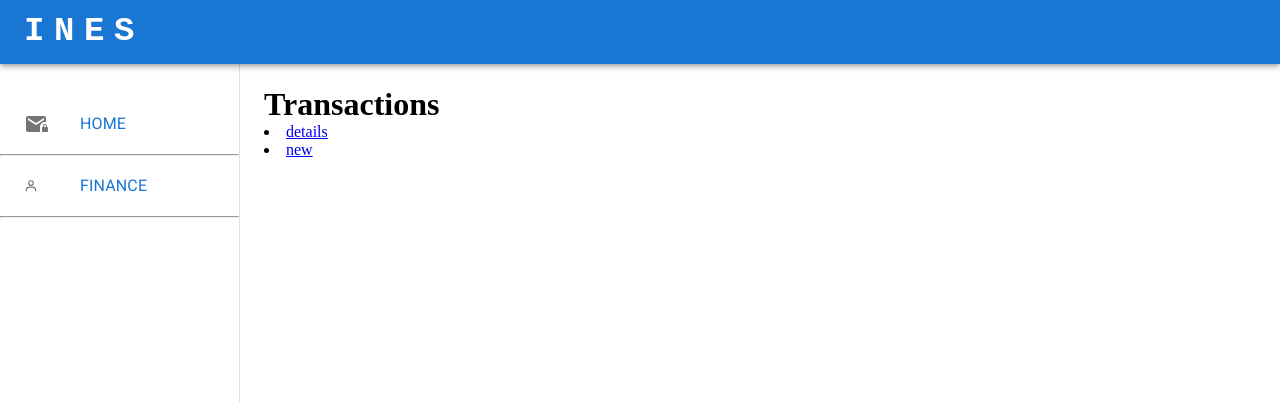
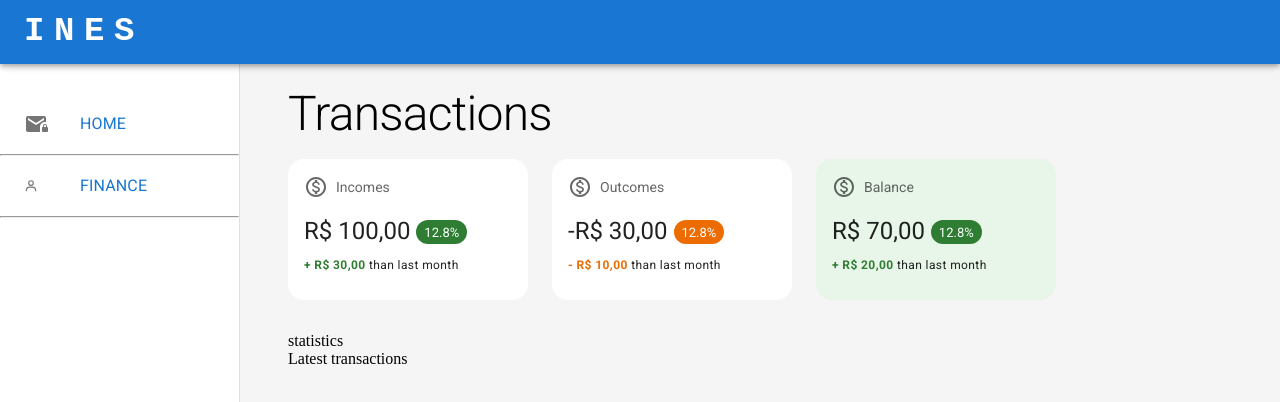
Before and after one commit to ines-erp/react-frontend, a React (Vite) app: page /finance/transactions in a window 1280 px wide. Shown: the top 402 px of the page. Built offline with nearby package versions, Linux system fonts and the light colour scheme.

Commit message:
Transactions cards and dashboard header

```diff
--- a/src/layouts/main/LayoutMenuAppbar.jsx
+++ b/src/layouts/main/LayoutMenuAppbar.jsx
@@ -10,6 +10,7 @@ import React from "react";
 import MenuIcon from "@mui/icons-material/Menu";
 import {RouterMainMenu} from "@/menu/index.jsx";
 import {Outlet} from "react-router-dom";
+import {grey} from "@mui/material/colors";
 
 const Offset = () => <Box sx={{height: '86px'}}/>
 
@@ -60,9 +61,10 @@ export const LayoutMenuAppbar = () => {
                 <RouterMainMenu/>
             </Drawer>
 
-            <Container maxWidth={false} id={"main"}>
+    <Container as={"main"} maxWidth={false} sx={{background:grey[100], marginBottom:0, minHeight:"100vh"}}>
                 <Offset/>
                 <Outlet />
+                <Offset/>
             </Container>
         </Box>
     )
--- a/src/pages/finance/transactions/index.jsx
+++ b/src/pages/finance/transactions/index.jsx
@@ -1,10 +1,96 @@
+import {Box, Card, CardContent, Chip, Container, Typography} from "@mui/material";
+import {MonetizationOnOutlined} from "@mui/icons-material";
+import {green, grey} from "@mui/material/colors"
+
 export const TransactionsDashboard = () => {
     return (
-        <>
-            <h1>Transactions</h1>
-            <li><a href="transactions/details">details</a></li>
-            <li><a href="transactions/new">new</a></li>
-        </>
+        <Container maxWidth={false}>
+            <Typography variant={"h1"} gutterBottom fontSize={"3rem"}>Transactions</Typography>
+
+            <Box sx={{display: "flex", gap: "24px", mb: "32px"}}>
+                <Card sx={{maxWidth: "240px", flex: 1, borderRadius: 4, border: "none"}} variant={"outlined"}>
+                    <CardContent>
+                        <Typography variant={"h3"} sx={{
+                            color: 'text.secondary',
+                            fontSize: 14,
+                            alignItems: "center",
+                            display: "flex",
+                            gap: "8px",
+                            mb: "16px"
+                        }}>
+                            <MonetizationOnOutlined/>
+                            Incomes
+                        </Typography>
+
+                        <Typography gutterBottom variant="h5" component="div">
+                            R$ 100,00 <Chip label="12.8%" color="success" size="small"></Chip>
+                        </Typography>
+
+                        <Typography variant="caption">
+                            <Typography variant="string" fontWeight="bold" color="success">+ R$ 30,00</Typography> than
+                            last month
+                        </Typography>
+                    </CardContent>
+                </Card>
+
+                <Card sx={{maxWidth: "240px", flex: 1, borderRadius: 4, border: "none"}} variant={"outlined"}>
+                    <CardContent>
+                        <Typography variant={"h3"} sx={{
+                            color: 'text.secondary',
+                            fontSize: 14,
+                            alignItems: "center",
+                            display: "flex",
+                            gap: "8px",
+                            mb: "16px"
+                        }}>
+                            <MonetizationOnOutlined/>
+                            Outcomes
+                        </Typography>
+
+                        <Typography gutterBottom variant="h5" component="div">
+                            -R$ 30,00 <Chip label="12.8%" color="warning" size="small"></Chip>
+                        </Typography>
+
+                        <Typography variant="caption">
+                            <Typography variant="string" fontWeight="bold" color="warning">- R$ 10,00</Typography> than
+                            last month
+                        </Typography>
+                    </CardContent>
+                </Card>
+
+                <Card sx={{maxWidth: "240px", flex: 1, borderRadius: 4, background: green[50], border: "none"}}
+                      variant={"outlined"}>
+                    <CardContent>
+                        <Typography variant={"h3"} sx={{
+                            color: 'text.secondary',
+                            fontSize: 14,
+                            alignItems: "center",
+                            display: "flex",
+                            gap: "8px",
+                            mb: "16px"
+                        }}>
+                            <MonetizationOnOutlined/>
+                            Balance
+                        </Typography>
+
+                        <Typography gutterBottom variant="h5" component="div">
+                            R$ 70,00 <Chip label="12.8%" color="success" size="small"></Chip>
+                        </Typography>
+
+                        <Typography variant="caption">
+                            <Typography variant="string" fontWeight="bold" color="success">+ R$ 20,00</Typography> than
+                            last month
+                        </Typography>
+                    </CardContent>
+
+                </Card>
+            </Box>
+
+            <div>statistics</div>
+
+            <div>Latest transactions</div>
+
+        </Container>
     )
 
 }
--- a/src/pages/finance/transactions/transactionsRoutes.jsx
+++ b/src/pages/finance/transactions/transactionsRoutes.jsx
@@ -3,6 +3,7 @@ import {TransactionsDashboard} from "@/pages/finance/transactions/index.jsx";
 
 export const transactionsRoutesList = [
     {path: "", element: <TransactionsDashboard />, label:"Dashboard trasactions", isInMenu: true, isEnabled: true, parentLabel:"Finance", icon:<BiUser />},
-    {path: "details", element: <h1>Transactions datails</h1>, label:"Details", isInMenu: false, isEnabled: true},
-    {path: "new", element: <h1>Any other</h1>, label:"New transaction", isInMenu: false, isEnabled: false},
+    {path: "add", element: <h1>Any other</h1>, label:"New transaction", isInMenu: false, isEnabled: false},
+    {path: "details/{:id}", element: <h1>Transactions datails</h1>, label:"Details", isInMenu: false, isEnabled: true},
+    {path: "delete/{:id}", element: <h1>Any other</h1>, label:"Delete transaction", isInMenu: false, isEnabled: false},
 ]
```
